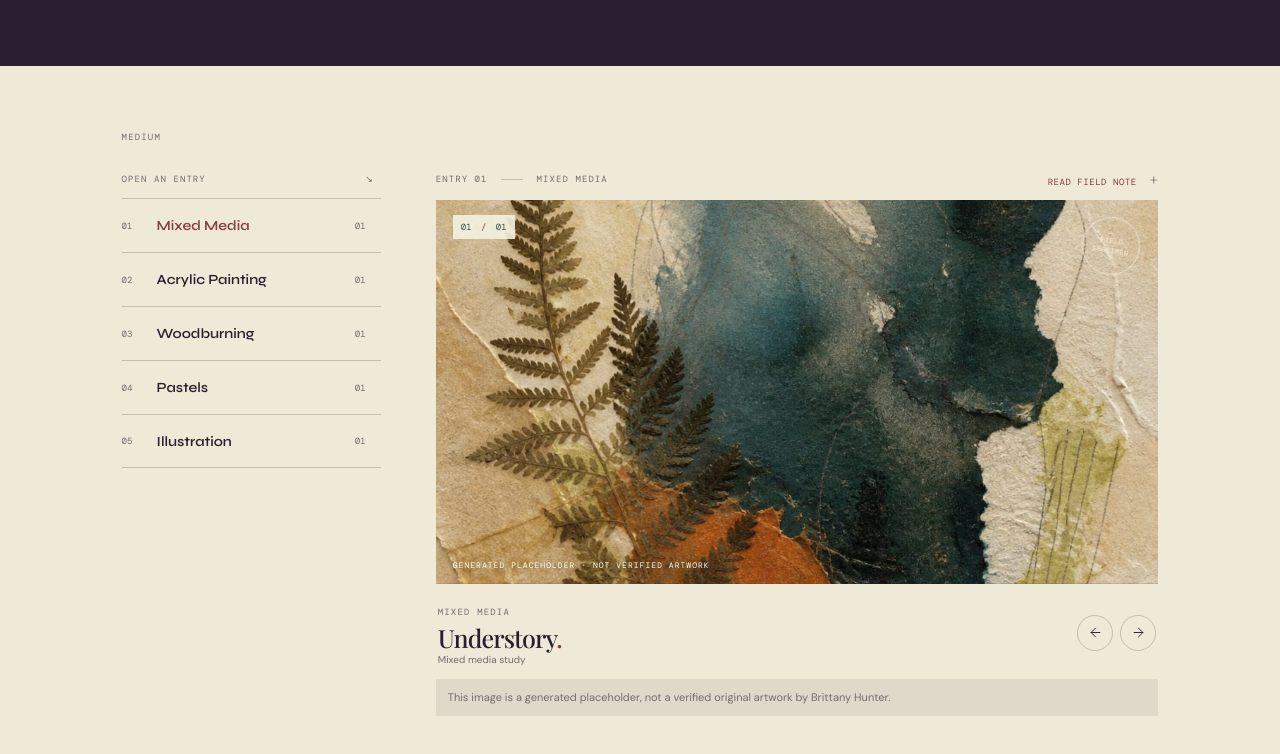
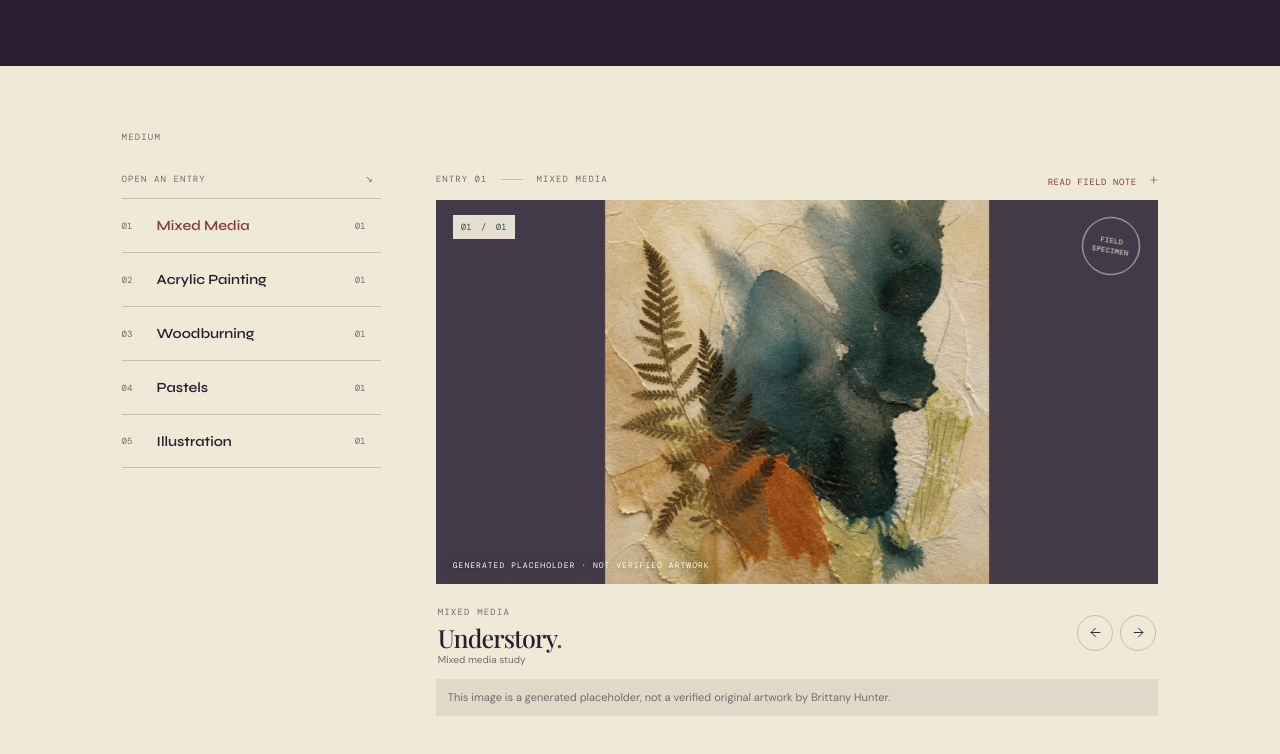
Before and after one commit to garrettgdb/BurntOfferings, a plain HTML site: page index.html in a window 1280 px wide. Shown: the part 322-1076 px from the top of the page. Drawn offline with nearby package versions, Linux system fonts and the light colour scheme; no server answers; a web font is replaced by a local one.

Commit message:
Update styles.css
makes images display in original aspect ratio

```diff
--- a/styles.css
+++ b/styles.css
@@ -176,3 +176,5 @@ button:focus-visible, a:focus-visible { outline: 2px solid #bb4e3b; outline-offs
   .footer { grid-template-columns: 1fr; padding: 28px 22px 16px; }
   .copyright { grid-column: 1; text-align: left; }
 }
+.art-stage { background: color-mix(in srgb, var(--header-background) 88%, white); }
+.art-stage > img { object-fit: contain; }
```
